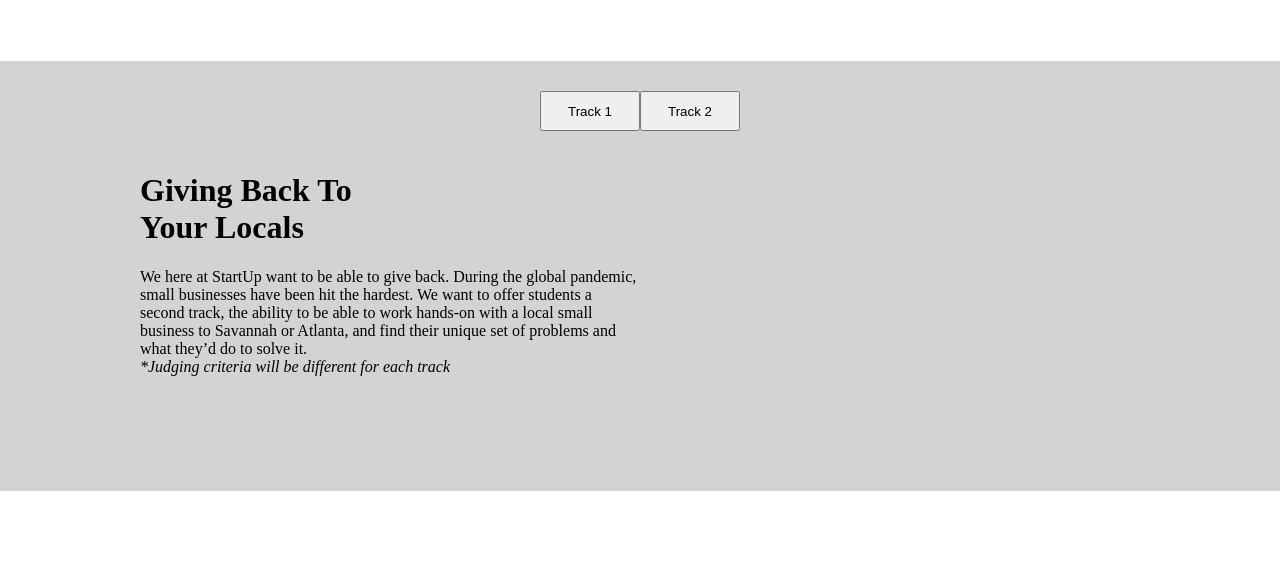
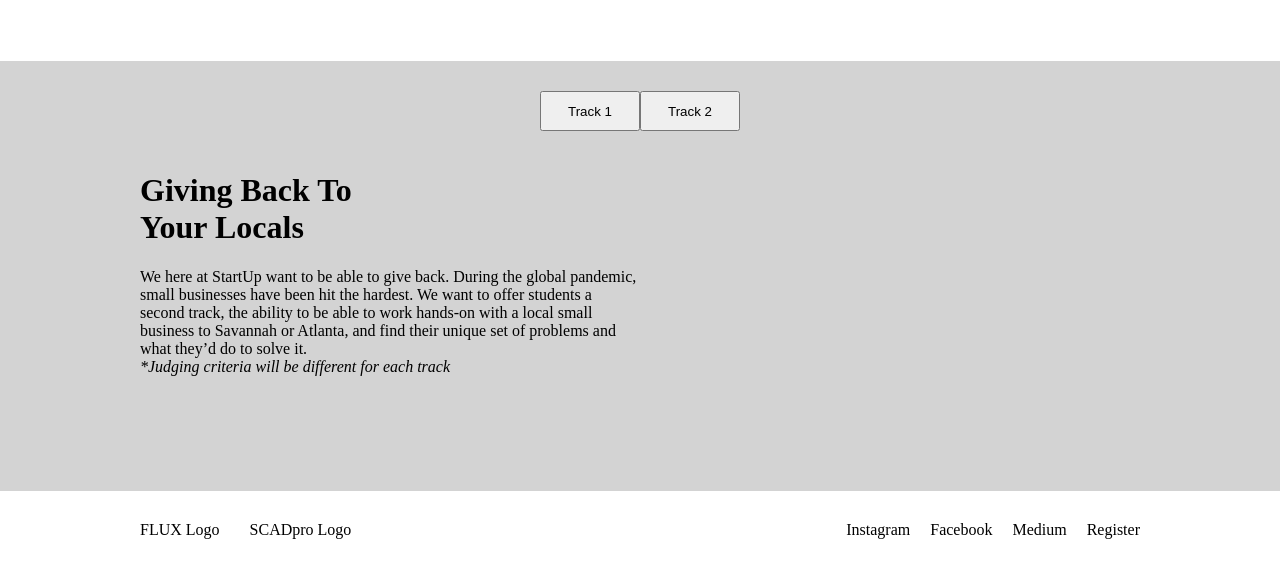
Before and after one commit to ndrewgood/scad-startup2021, a Gatsby site in the folder web/: page /theme in a window 1280 px wide. Shown: the part 626-1203 px from the top of the page. Before the commit the page ends 1117 px from the top, so only its background shows below. Built offline with nearby package versions, Linux system fonts and the light colour scheme; Gatsby itself is replaced by a stand-in of ours.

Commit message:
footer added

```diff
--- a/web/src/components/footer.js
+++ b/web/src/components/footer.js
@@ -1,4 +1,7 @@
 import React from "react";
+import {Link} from 'gatsby'
+
+import '../styles/footer.scss'
 
 
 const Footer = () => {
@@ -6,14 +9,20 @@ const Footer = () => {
 
   return (
     <footer>
-      <div className="footer-logos">
-
-      </div>
-      <div className="footer-links">
-        <div className="footer-socialLinks">
-
+      <div className="container">
+        <div className="footer-logosContainer">
+          {/*Change p tag to svg or img but keep the styles*/}
+          <p className="footer-logo">FLUX Logo</p>
+          <p className="footer-logo">SCADpro Logo</p>
         </div>
-        {/* Register Button */}
+        <div className="footer-links">
+          <ul className="footer-socialLinks">
+            <li>Instagram</li>
+            <li>Facebook</li>
+            <li>Medium</li>
+          </ul>
+          <p className="footer-registerButton">Register</p>
+        </div>
       </div>
     </footer>
   );
--- a/web/src/styles/footer.scss
+++ b/web/src/styles/footer.scss
@@ -0,0 +1,53 @@
+footer {
+    padding: 30px 0 40px;
+    .container {
+        display: flex;
+        flex-direction: row;
+        justify-content: space-between;
+
+        @media only screen and (max-width: 650px) {
+            flex-direction: column-reverse;
+            align-items: center;
+        }
+
+        p {
+          margin: 0;
+        }
+
+        .footer-logosContainer {
+            display: flex;
+            flex-direction: row;
+
+            .footer-logo {
+                margin-right: 30px;
+            }
+        }
+
+        .footer-links {
+            display: flex;
+            flex-direction: row;
+
+            @media only screen and (max-width: 650px) {
+                flex-direction: column;
+                align-items: center;
+                margin-bottom: 20px;
+            }
+
+            .footer-socialLinks {
+                display: flex;
+                flex-direction: row;
+                list-style: none;
+                padding: 0;
+                margin: 0;
+
+                @media only screen and (max-width: 650px) {
+                    margin-bottom: 20px;
+                }
+
+                li {
+                    margin: 0 20px 0 0;
+                }
+            }
+        }
+    }
+}
--- a/web/src/styles/general.scss
+++ b/web/src/styles/general.scss
@@ -1,3 +1,9 @@
 body {
     margin: 0;
 }
+
+.container {
+    width: 85vw;
+    max-width: 1000px;
+    margin: 0 auto;
+}
--- a/web/src/templates/page.js
+++ b/web/src/templates/page.js
@@ -4,6 +4,7 @@ import Headroom from 'react-headroom';
 import Layout from '../containers/layout'
 import Nav from '../components/nav'
 import NavMobile from '../components/nav-mobile'
+import Footer from '../components/footer'
 
 
 
@@ -17,6 +18,7 @@ const Page = (props) => {
         <Nav />
       </Headroom>
       {children}
+      <Footer/>
     </Layout>
   );
 };
```
